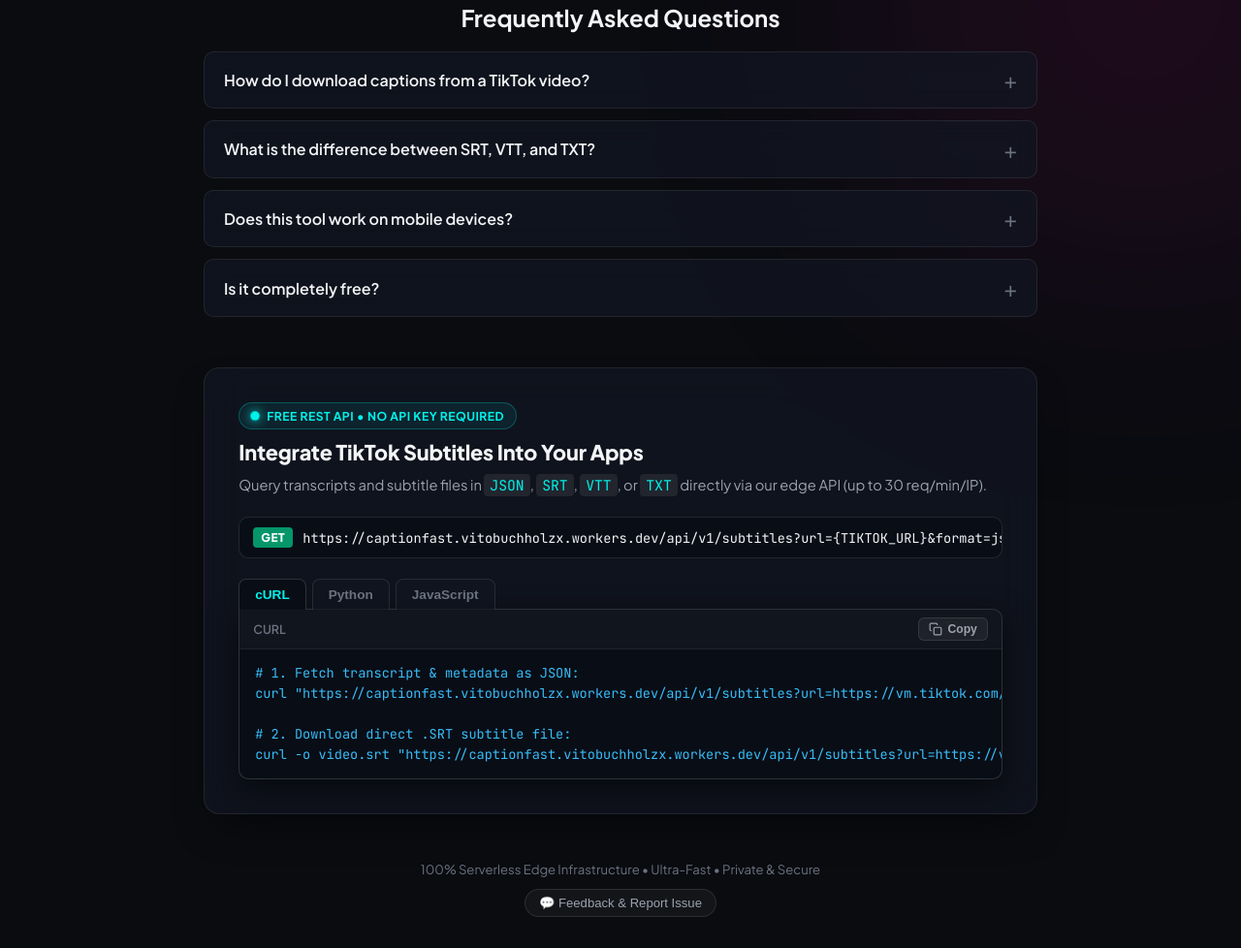
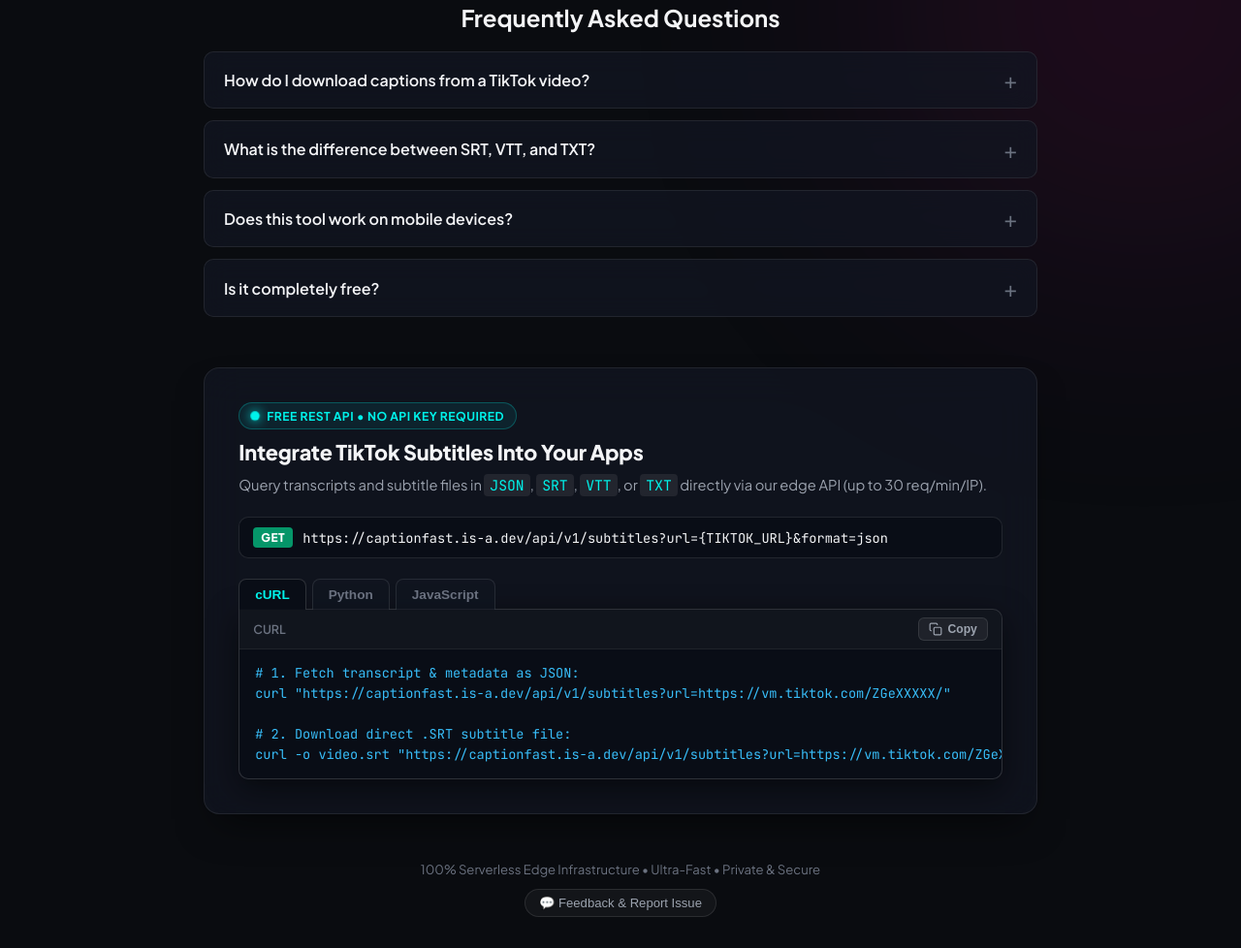
Before and after one commit to GermanCorrection/tiktok-caption-extractor, a website: page src/public/index.html in a window 1280 px wide. Shown: the part 698-1676 px from the top of the page at 97% size. Drawn offline with Linux system fonts and the light colour scheme.

Commit message:
chore: update documentation and clients to captionfast.is-a.dev

```diff
--- a/src/public/index.html
+++ b/src/public/index.html
@@ -252,7 +252,7 @@
 
       <div class="api-endpoint-badge">
         <span class="http-method">GET</span>
-        <code class="endpoint-url">https://captionfast.vitobuchholzx.workers.dev/api/v1/subtitles?url={TIKTOK_URL}&format=json</code>
+        <code class="endpoint-url">https://captionfast.is-a.dev/api/v1/subtitles?url={TIKTOK_URL}&format=json</code>
       </div>
 
       <!-- Code Snippet Tabs -->
@@ -277,16 +277,16 @@
 
           <div class="tab-pane" id="tab-curl">
             <pre><code class="code-content"># 1. Fetch transcript & metadata as JSON:
-curl "https://captionfast.vitobuchholzx.workers.dev/api/v1/subtitles?url=https://vm.tiktok.com/ZGeXXXXX/"
+curl "https://captionfast.is-a.dev/api/v1/subtitles?url=https://vm.tiktok.com/ZGeXXXXX/"
 
 # 2. Download direct .SRT subtitle file:
-curl -o video.srt "https://captionfast.vitobuchholzx.workers.dev/api/v1/subtitles?url=https://vm.tiktok.com/ZGeXXXXX/&format=srt"</code></pre>
+curl -o video.srt "https://captionfast.is-a.dev/api/v1/subtitles?url=https://vm.tiktok.com/ZGeXXXXX/&format=srt"</code></pre>
           </div>
 
           <div class="tab-pane hidden" id="tab-python">
             <pre><code class="code-content">import requests
 
-url = "https://captionfast.vitobuchholzx.workers.dev/api/v1/subtitles"
+url = "https://captionfast.is-a.dev/api/v1/subtitles"
 params = {
     "url": "https://vm.tiktok.com/ZGeXXXXX/",
     "format": "json"  # or 'srt', 'vtt', 'txt'
@@ -301,7 +301,7 @@ print(f"Transcript:\n{data['transcript']}")</code></pre>
 
           <div class="tab-pane hidden" id="tab-js">
             <pre><code class="code-content">const tiktokUrl = "https://vm.tiktok.com/ZGeXXXXX/";
-const apiUrl = `https://captionfast.vitobuchholzx.workers.dev/api/v1/subtitles?url=${encodeURIComponent(tiktokUrl)}&format=json`;
+const apiUrl = `https://captionfast.is-a.dev/api/v1/subtitles?url=${encodeURIComponent(tiktokUrl)}&format=json`;
 
 const res = await fetch(apiUrl);
 const { language, transcript, subtitles } = await res.json();
```
Also changed, not shown: README.md, client/python/README.md, 1 other file.
